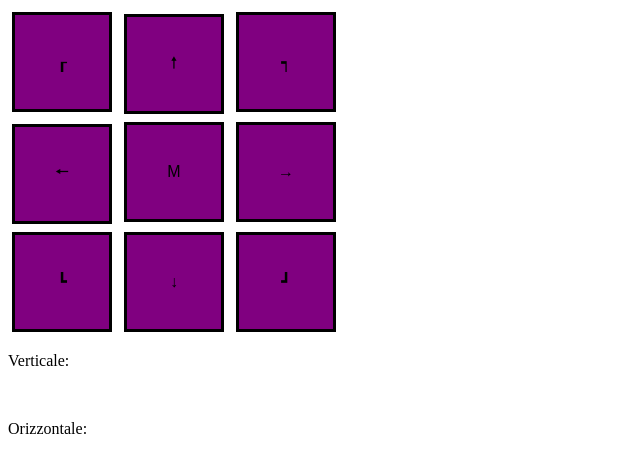
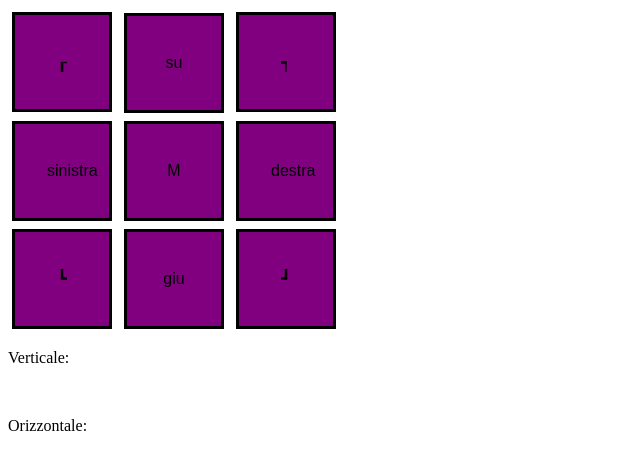
Before and after one commit to chesoi-marko/tpisit, a plain HTML site: page es9Div.html in a window 1280 px wide. Shown: the whole page, without its empty margins (0-640 px from the left). Drawn offline with Linux system fonts and the light colour scheme.

Commit message:
Update es9Div.html

```diff
--- a/es9Div.html
+++ b/es9Div.html
@@ -66,15 +66,15 @@
 
 
     <button class="button">┎</button>
-    <button onclick="myFunctionSu()" class="button">🠕</button>
+    <button onclick="myFunctionSu()" class="button">su</button>
     <button  class="button">┑</button>
     <br>
-    <button onclick="myFunctionS()" class="button">🠔</button>
+    <button onclick="myFunctionS()" class="button">sinistra</button>
     <button class="button">M</button>
-    <button onclick="myFunctionD()" class="button">→</button>
+    <button onclick="myFunctionD()" class="button">destra</button>
     <br>
     <button class="button">┗</button>
-    <button onclick="myFunctionGiu()" class="button">↓</button>
+    <button onclick="myFunctionGiu()" class="button">giu</button>
     <button class="button">┛</button>
     <p id="vert">Verticale: </p>
     <br>
```
